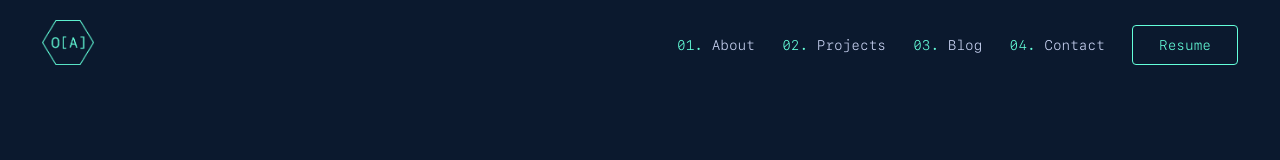
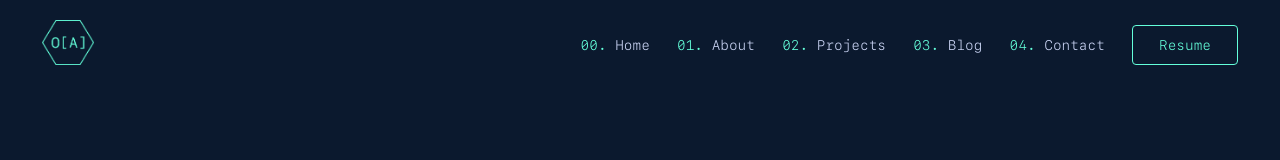
Before and after one commit to oalva-rez/ozkaralvarez, a React (Vite) app: page / in a window 1280 px wide. Shown: the top 160 px of the page. Built offline with nearby package versions, Linux system fonts and the light colour scheme; no server answers.

Commit message:
added google analytics

```diff
--- a/package.json
+++ b/package.json
@@ -6,12 +6,14 @@
   "scripts": {
     "dev": "vite",
     "build": "vite build",
-    "preview": "vite preview"
+    "preview": "vite preview",
+    "deploy": "npm run build && firebase deploy"
   },
   "dependencies": {
     "react": "^18.2.0",
     "react-burger-menu": "^3.0.9",
     "react-dom": "^18.2.0",
+    "react-ga": "^3.3.1",
     "react-router-dom": "^6.9.0",
     "react-spinners": "^0.13.8"
   },
--- a/src/App.jsx
+++ b/src/App.jsx
@@ -1,5 +1,7 @@
 import { useState, useEffect } from "react";
 import { BrowserRouter, Routes, Route } from "react-router-dom";
+import ReactGA from "react-ga";
+
 import Home from "./pages/home/Home";
 import About from "./pages/about/About";
 import Projects from "./pages/projects/Projects";
@@ -10,9 +12,13 @@ import Footer from "./components/footer/Footer";
 import Code404 from "./pages/Code404/Code404";
 
 function App() {
+  ReactGA.initialize("G-R9TTYH1C5B");
+
   const [isMobile, setIsMobile] = useState(false);
 
   useEffect(() => {
+    ReactGA.pageview(window.location.pathname + window.location.search);
+
     const checkIsMobile = () => {
       const mobileMaxWidth = 769;
       const isMobile = window.innerWidth <= mobileMaxWidth;
--- a/src/components/header/Header.jsx
+++ b/src/components/header/Header.jsx
@@ -6,6 +6,11 @@ function Navbar({ isMobile, setIsMenuOpen }) {
   return (
     <nav className={isMobile ? "mobile-nav" : null}>
       <ul>
+        <li>
+          <Link to="/" onClick={() => setIsMenuOpen(false)}>
+            <span>00.</span> Home
+          </Link>
+        </li>
         <li>
           <Link to="/about" onClick={() => setIsMenuOpen(false)}>
             <span>01.</span> About
```
Also changed, not shown: 1 other file (tests, documents, lock files or other folders).
